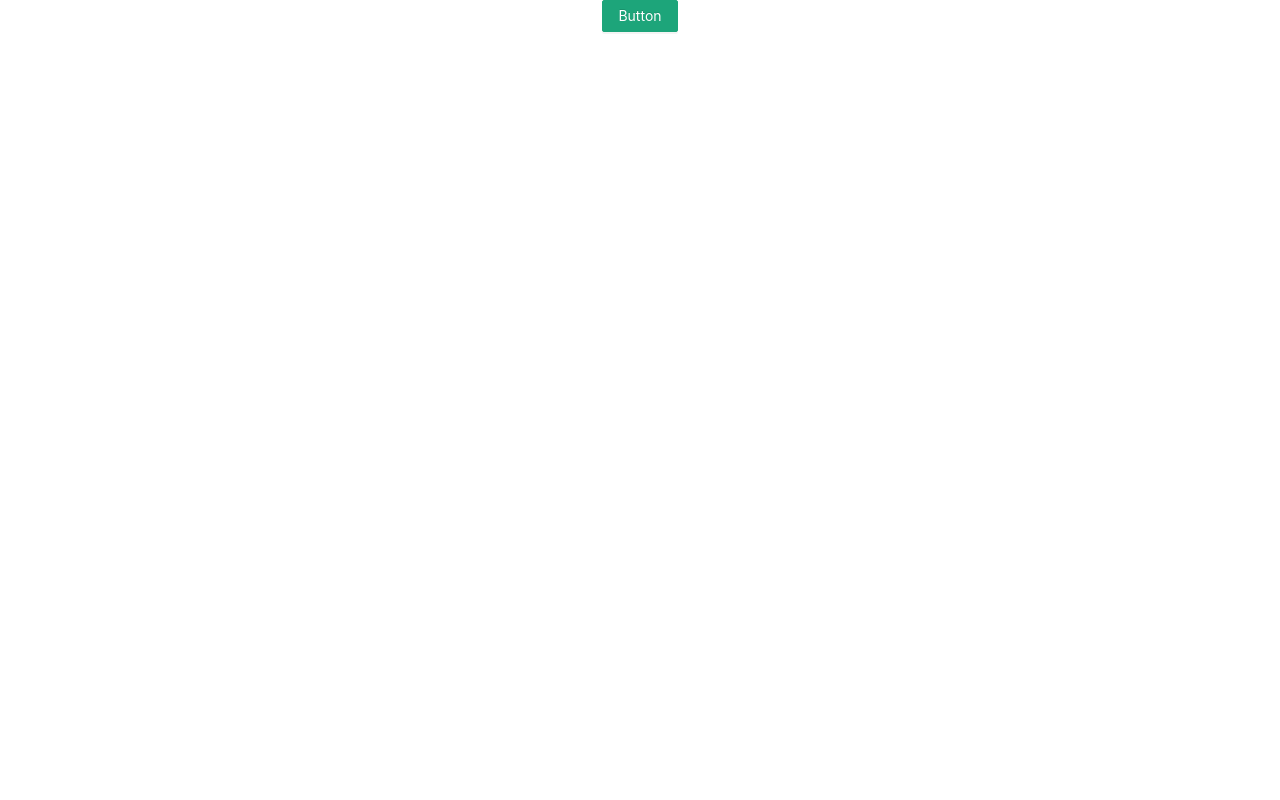
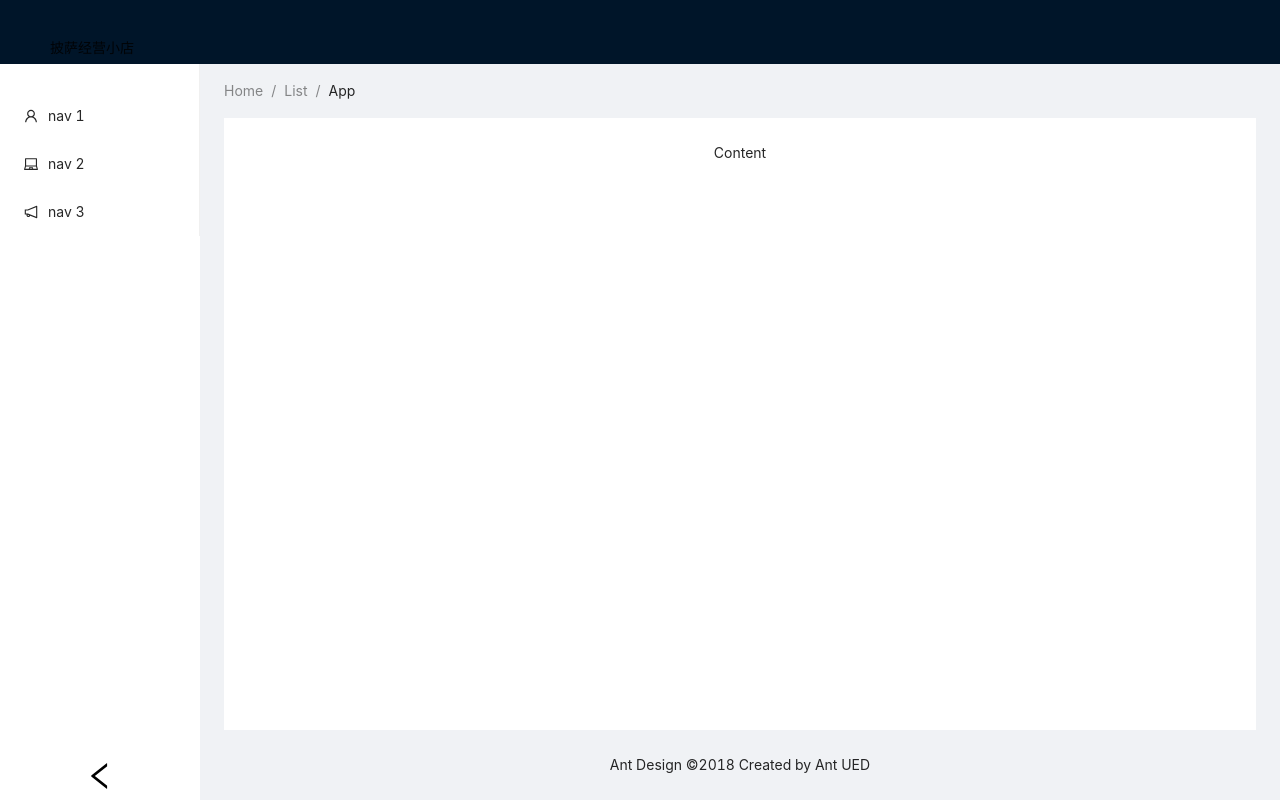
Before and after one commit to YvieWong/React-Study-Demo, a React (Create React App) app: page / in a window 1280 px wide. Built offline with nearby package versions, Linux system fonts and the light colour scheme.

Commit message:
feat:基本布局实现

```diff
--- a/package.json
+++ b/package.json
@@ -29,6 +29,7 @@
     "eslint-webpack-plugin": "^3.1.1",
     "file-loader": "^6.2.0",
     "fs-extra": "^10.0.0",
+    "global": "^4.4.0",
     "html-webpack-plugin": "^5.5.0",
     "identity-obj-proxy": "^3.0.0",
     "jest": "^27.4.3",
@@ -53,6 +54,7 @@
     "react-scripts": "5.0.0",
     "resolve": "^1.20.0",
     "resolve-url-loader": "^4.0.0",
+    "sass": "^1.50.0",
     "sass-loader": "^12.6.0",
     "semver": "^7.3.5",
     "source-map-loader": "^3.0.0",
@@ -69,7 +71,8 @@
     "start": "set PORT=9520 && craco start",
     "build": "craco build",
     "test": "craco test",
-    "eject": "react-scripts eject"
+    "eject": "react-scripts eject",
+    "lint": "eslint --ext .js ./src"
   },
   "eslintConfig": {
     "extends": [
@@ -149,6 +152,7 @@
     "babel-eslint": "^10.1.0",
     "eslint": "^8.12.0",
     "eslint-config-airbnb": "^19.0.4",
+    "eslint-friendly-formatter": "^6.4.1",
     "eslint-loader": "^4.0.2",
     "eslint-plugin-babel": "^5.3.1",
     "eslint-plugin-html": "^6.2.0",
--- a/src/App.js
+++ b/src/App.js
@@ -1,13 +1,13 @@
 import React from 'react'
-import {Button} from 'antd'
 import './App.less'
+import MyLayout from './pages/layout'
 
-function App() {
-	return (
-		<div className="App">
-			<Button type="primary">Button</Button>
-		</div>
-	)
+function App () {
+  return (
+    <div className="App">
+      <MyLayout></MyLayout>
+    </div>
+  )
 }
 
 export default App
--- a/src/App.less
+++ b/src/App.less
@@ -37,3 +37,6 @@
     transform: rotate(360deg);
   }
 }
+.App {
+  height: 100vh;
+}
--- a/src/index.js
+++ b/src/index.js
@@ -1,17 +1,13 @@
 import React from 'react';
-import ReactDOM from 'react-dom';
+// import ReactDOM from 'react-dom';
+import { createRoot } from 'react-dom/client';
 import './index.css';
 import App from './App';
-import reportWebVitals from './reportWebVitals';
 
-ReactDOM.render(
+const root = createRoot(document.getElementById('root'))
+
+root.render(
   <React.StrictMode>
     <App />
-  </React.StrictMode>,
-  document.getElementById('root')
+  </React.StrictMode>
 );
-
-// If you want to start measuring performance in your app, pass a function
-// to log results (for example: reportWebVitals(console.log))
-// or send to an analytics endpoint. Learn more: https://bit.ly/CRA-vitals
-reportWebVitals();
--- /dev/null
+++ b/src/pages/layout/index.jsx
@@ -0,0 +1,69 @@
+import React, { Fragment } from 'react'
+import { Layout, Menu, Breadcrumb } from 'antd';
+import { UserOutlined, LaptopOutlined, NotificationOutlined } from '@ant-design/icons';
+
+const { SubMenu } = Menu;
+const { Header, Content, Footer, Sider } = Layout;
+
+import './index.scss'
+
+export default function MyLayout () {
+  const [collapsed, setCollapsed] = React.useState(false)
+
+  function onCollapse (collapsed) {
+    console.log(collapsed);
+    setCollapsed(collapsed)
+  }
+  return (
+    <Fragment>
+      <Layout>
+        <Header className="header">
+          <div className="logo" >披萨经营小店</div>
+        </Header>
+        <Layout>
+          <Sider
+            collapsible
+            breakpoint="lg"
+            collapsedWidth="80"
+            collapsed={collapsed}
+            onBreakpoint={broken => {
+              console.log(broken);
+            }}
+            onCollapse={onCollapse}
+          >
+            <div className="logo" />
+            <Menu mode="inline" defaultSelectedKeys={['4']}>
+              <Menu.Item key="1" icon={<UserOutlined />}>
+                nav 1
+              </Menu.Item>
+              <Menu.Item key="2" icon={<LaptopOutlined />}>
+                nav 2
+              </Menu.Item>
+              <Menu.Item key="3" icon={<NotificationOutlined />}>
+                nav 3
+              </Menu.Item>
+            </Menu>
+          </Sider>
+          <Layout style={{ padding: '0 24px 24px' }}>
+            <Breadcrumb style={{ margin: '16px 0' }}>
+              <Breadcrumb.Item>Home</Breadcrumb.Item>
+              <Breadcrumb.Item>List</Breadcrumb.Item>
+              <Breadcrumb.Item>App</Breadcrumb.Item>
+            </Breadcrumb>
+            <Content
+              className="site-layout-background"
+              style={{
+                padding: 24,
+                margin: 0,
+                minHeight: 280,
+              }}
+            >
+              Content
+            </Content>
+            <Footer style={{ textAlign: 'center' }}>Ant Design ©2018 Created by Ant UED</Footer>
+          </Layout>
+        </Layout>
+      </Layout>
+    </Fragment >
+  )
+}
--- /dev/null
+++ b/src/pages/layout/index.scss
@@ -0,0 +1,38 @@
+.logo {
+  float: left;
+  // width: 120px;
+  // height: 31px;
+  margin: 16px 24px 16px 0;
+
+  // background: rgba(255, 255, 255, 0.3);
+}
+.ant-layout {
+  height: 100%;
+}
+
+.ant-row-rtl {
+  #components-layout-demo-top-side-2{
+    .logo {
+      float: right;
+      margin: 16px 0 16px 24px;
+    }
+  }
+}
+
+.site-layout-background {
+  background: #fff;
+}
+.ant-layout-sider {
+  background: #fff;
+}
+.ant-breadcrumb {
+  text-align: left;
+}
+.ant-layout-footer{
+  padding: 24px 50px 0;
+}
+.ant-layout-sider-trigger {
+  font-size: 30px;
+  color: #000;
+  background: #fff;
+}
```
Also changed, not shown: src/pages/dashboard/index.jsx (added, +7 -0 lines), src/router/index.js (added, +14 -0 lines), .eslintrc.js, src/pages/login/index.jsx (added), 1 other file (tests, documents, lock files or other folders).
